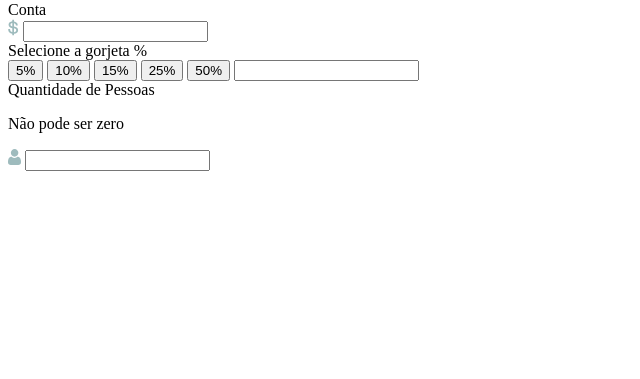
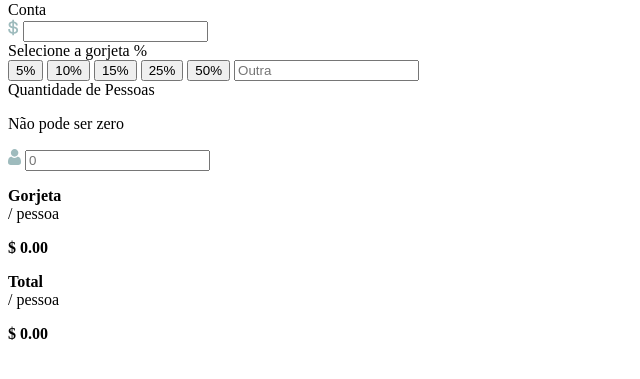
Before and after one commit to AnonSignal/calculadora-de-gorjeta, a plain HTML site: page index.html in a window 1280 px wide. Shown: the part 65-444 px from the top of the page, without its empty margins (0-640 px from the left). Drawn offline with Linux system fonts and the light colour scheme.

Commit message:
terceiro commit html

```diff
--- a/index.html
+++ b/index.html
@@ -31,7 +31,7 @@
                         <input type="button" value="15%">
                         <input type="button" value="25%">
                         <input type="button" value="50%">
-                        <input type="number" name="outra" id="outra">
+                        <input type="number" name="outra" id="outra" placeholder="Outra">
                     </div>
                 </div>
 
@@ -40,11 +40,31 @@
                     <p>Não pode ser zero</p>
                     <div>
                         <img src="./images/icon-person.svg" alt="icone da pessoa">
-                        <input type="number" name="conta" id="conta">
+                        <input type="number" name="pessoas" id="pessoas" placeholder="0">
                     </div>
                 </div>
             </form>
         </section>
+
+        <section class="resultados">
+            <div class="gorjeta-total">
+                <p>
+                    <strong>Gorjeta</strong> <br>
+                    / pessoa
+                </p>
+
+                <strong>$ 0.00</strong>
+            </div>
+
+            <div class="total">
+                <p>
+                    <strong>Total</strong> <br>
+                    / pessoa
+                </p>
+
+                <strong>$ 0.00</strong>
+            </div>
+        </section>
     </main>
 </body>
 </html>
```
